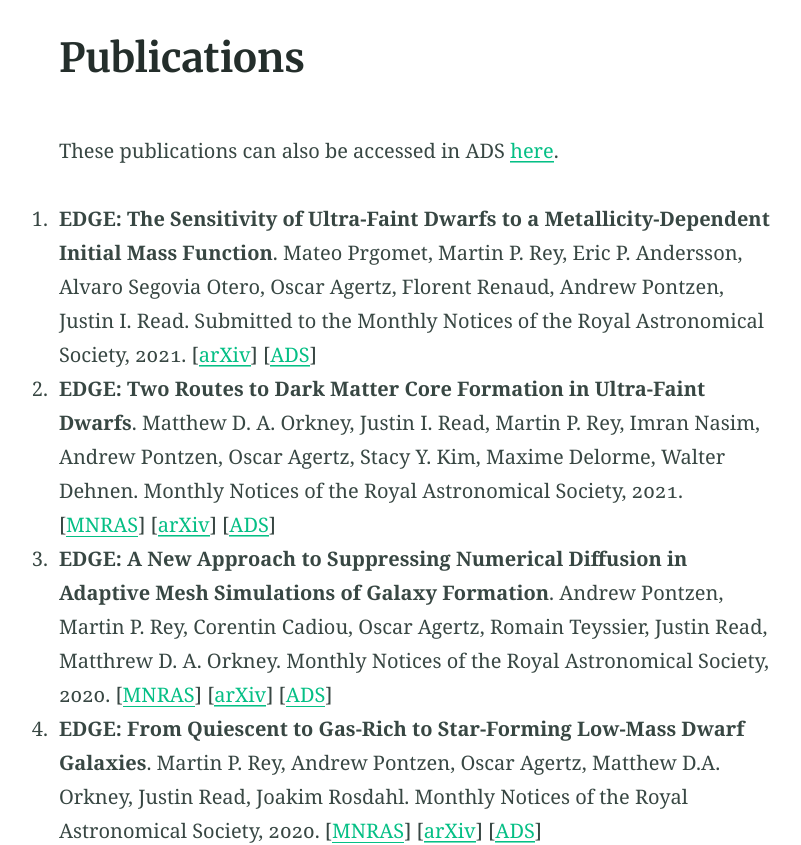
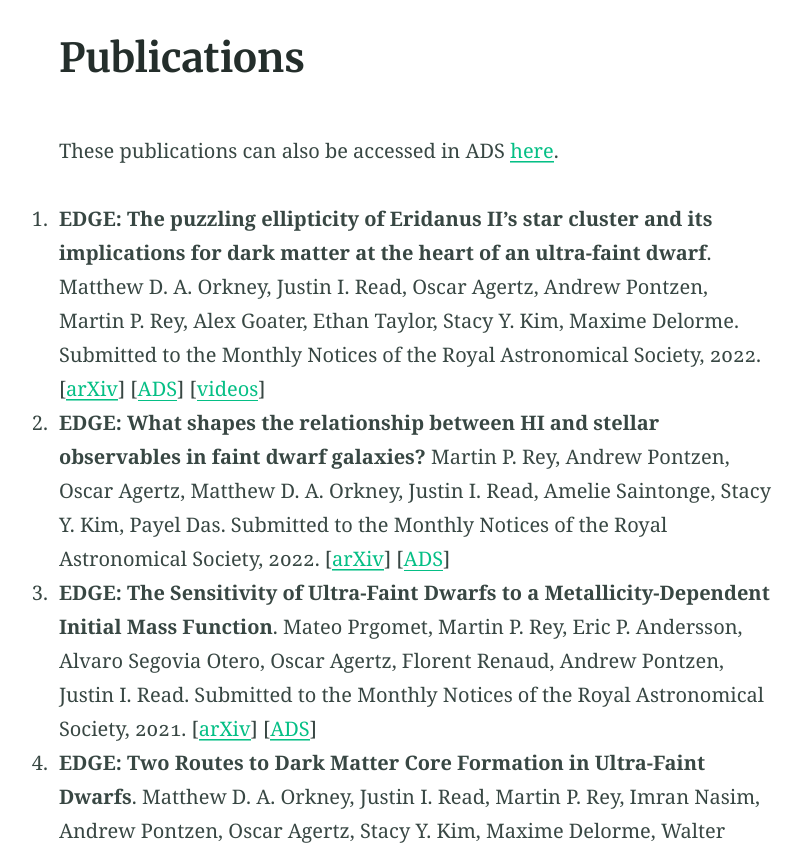
Before and after one commit to edge-simulation/edge-simulation, a Jekyll site: the page built from publications.md, in a window 1280 px wide and 900 px high, scrolled down 373 px, cut to the strip 55-900 px from the top of the window. Shown: the whole strip, without its empty margins (224-1025 px from the left). Built offline with Jekyll 4.4.1, drawn with Linux system fonts in a browser that asks for light colours.

Commit message:
Updated list of publications and added Matt's caption to EDGE void volume figure.

```diff
--- a/publications.md
+++ b/publications.md
@@ -8,6 +8,11 @@ excerpt: "Papers based on EDGE."
 These publications can also be accessed in ADS <a href="https://ui.adsabs.harvard.edu/search/p_=0&q=title%3A%22EDGE%22%20author%3A%22read%22&sort=date%20desc%2C%20bibcode%20desc">here</a>.
 
 
+{: reversed="reversed"}
+
+8. **EDGE: The puzzling ellipticity of Eridanus II's star cluster and its implications for dark matter at the heart of an ultra-faint dwarf**. Matthew D. A. Orkney, Justin I. Read, Oscar Agertz, Andrew Pontzen, Martin P. Rey, Alex Goater, Ethan Taylor, Stacy Y. Kim, Maxime Delorme.  Submitted to the Monthly Notices of the Royal Astronomical Society, 2022. [<a href="https://arxiv.org/abs/2201.13434">arXiv</a>] [<a href="https://ui.adsabs.harvard.edu/abs/2022arXiv220113434O/">ADS</a>] [<a href="/papers/movies/2022/02/01/orkney2022/">videos</a>]
+
+7. **EDGE: What shapes the relationship between HI and stellar observables in faint dwarf galaxies?** Martin P. Rey, Andrew Pontzen, Oscar Agertz, Matthew D. A. Orkney, Justin I. Read, Amelie Saintonge, Stacy Y. Kim, Payel Das.  Submitted to the Monthly Notices of the Royal Astronomical Society, 2022. [<a href="https://arxiv.org/abs/2112.03280">arXiv</a>] [<a href="https://ui.adsabs.harvard.edu/abs/2021arXiv211203280R/">ADS</a>]
 
 6. **EDGE: The Sensitivity of Ultra-Faint Dwarfs to a Metallicity-Dependent Initial Mass Function**. Mateo Prgomet, Martin P. Rey, Eric P. Andersson, Alvaro Segovia Otero, Oscar Agertz, Florent Renaud, Andrew Pontzen, Justin I. Read.  Submitted to the Monthly Notices of the Royal Astronomical Society, 2021. [<a href="https://arxiv.org/abs/2107.00663">arXiv</a>] [<a href="https://ui.adsabs.harvard.edu/abs/2021arXiv210700663P/">ADS</a>]
 
@@ -15,7 +20,7 @@ These publications can also be accessed in ADS <a href="https://ui.adsabs.harvar
 
 4. **EDGE: A New Approach to Suppressing Numerical Diffusion in Adaptive Mesh Simulations of Galaxy Formation**. Andrew Pontzen, Martin P. Rey, Corentin Cadiou, Oscar Agertz, Romain Teyssier, Justin Read, Matthrew D. A. Orkney.  Monthly Notices of the Royal Astronomical Society, 2020. [<a href="https://academic.oup.com/mnras/article-abstract/501/2/1755/6000256">MNRAS</a>] [<a href="https://arxiv.org/abs/2009.03313">arXiv</a>] [<a href="https://ui.adsabs.harvard.edu/abs/2021MNRAS.501.1755P/">ADS</a>]
 
-3. **EDGE: From Quiescent to Gas-Rich to Star-Forming Low-Mass Dwarf Galaxies**. Martin P. Rey, Andrew Pontzen, Oscar Agertz, Matthew D.A. Orkney, Justin Read, Joakim Rosdahl.  Monthly Notices of the Royal Astronomical Society, 2020. [<a href="https://academic.oup.com/mnras/article/497/2/1508/5879786">MNRAS</a>] [<a href="https://arxiv.org/abs/2004.09530">arXiv</a>] [<a href="https://ui.adsabs.harvard.edu/abs/2020MNRAS.497.1508R">ADS</a>]
+3. **EDGE: From Quiescent to Gas-Rich to Star-Forming Low-Mass Dwarf Galaxies**. Martin P. Rey, Andrew Pontzen, Oscar Agertz, Matthew D.A. Orkney, Justin Read, Joakim Rosdahl.  Monthly Notices of the Royal Astronomical Society, 2020. [<a href="https://academic.oup.com/mnras/article/497/2/1508/5879786">MNRAS</a>] [<a href="https://arxiv.org/abs/2004.09530">arXiv</a>] [<a href="https://ui.adsabs.harvard.edu/abs/2020MNRAS.497.1508R">ADS</a>] </li>
 
 2. **EDGE: The Mass-Metallicity Relation as a Critical Test of Galaxy Formation Physics**.  Oscar Agertz, Andrew Pontzen, Justin I. Read, Martin P. Rey, Matthew Orkney, Joakim Rosdahl, Romain Teyssier, Robbert Verbeke, Michael Kretschmer, Sarah Nickerson. Monthly Notices of the Royal Astronomical Society, 2020. [<a href="https://academic.oup.com/mnras/article-abstract/491/2/1656/5610674">MNRAS</a>] [<a href="https://arxiv.org/abs/1904.02723">arXiv</a>] [<a href="https://ui.adsabs.harvard.edu/abs/2020MNRAS.491.1656A">ADS</a>]
 
```
Also changed, not shown: media.md (+2 -2 lines).
